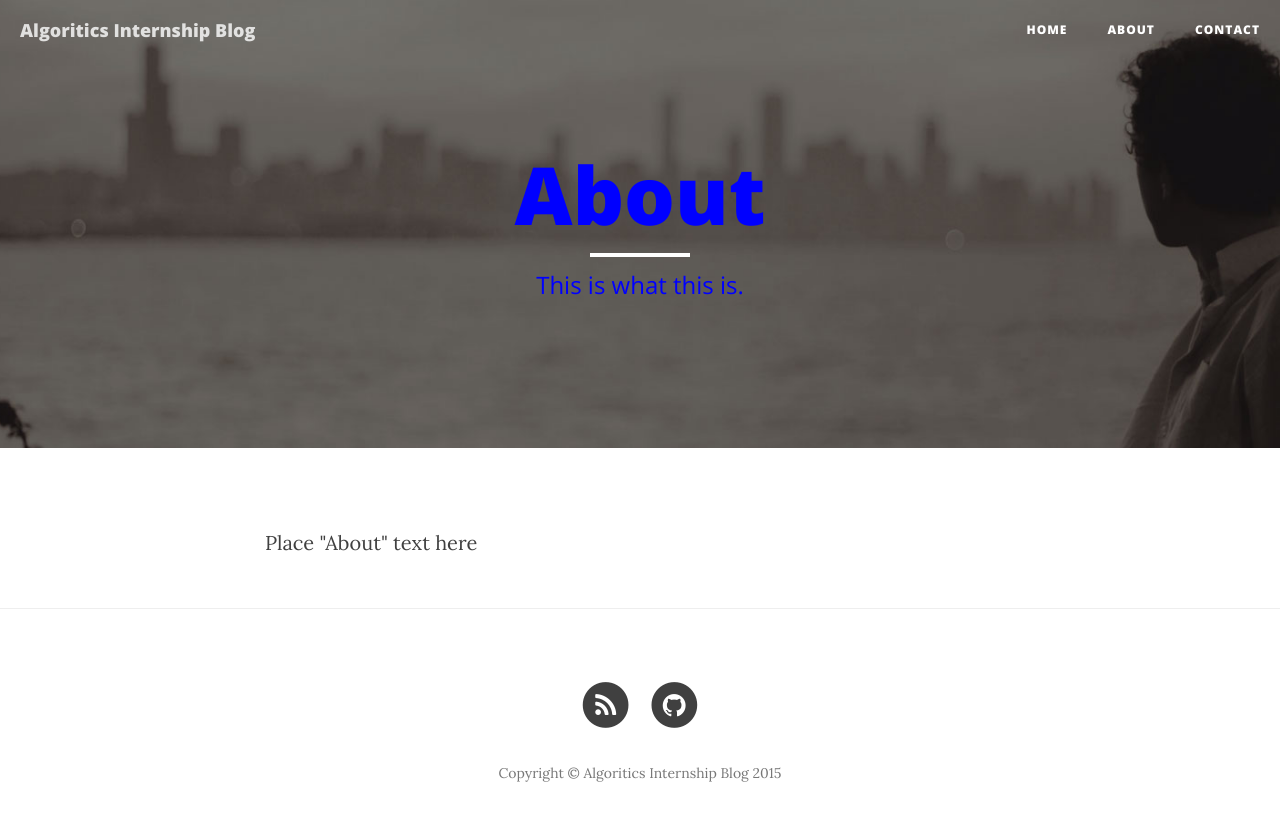
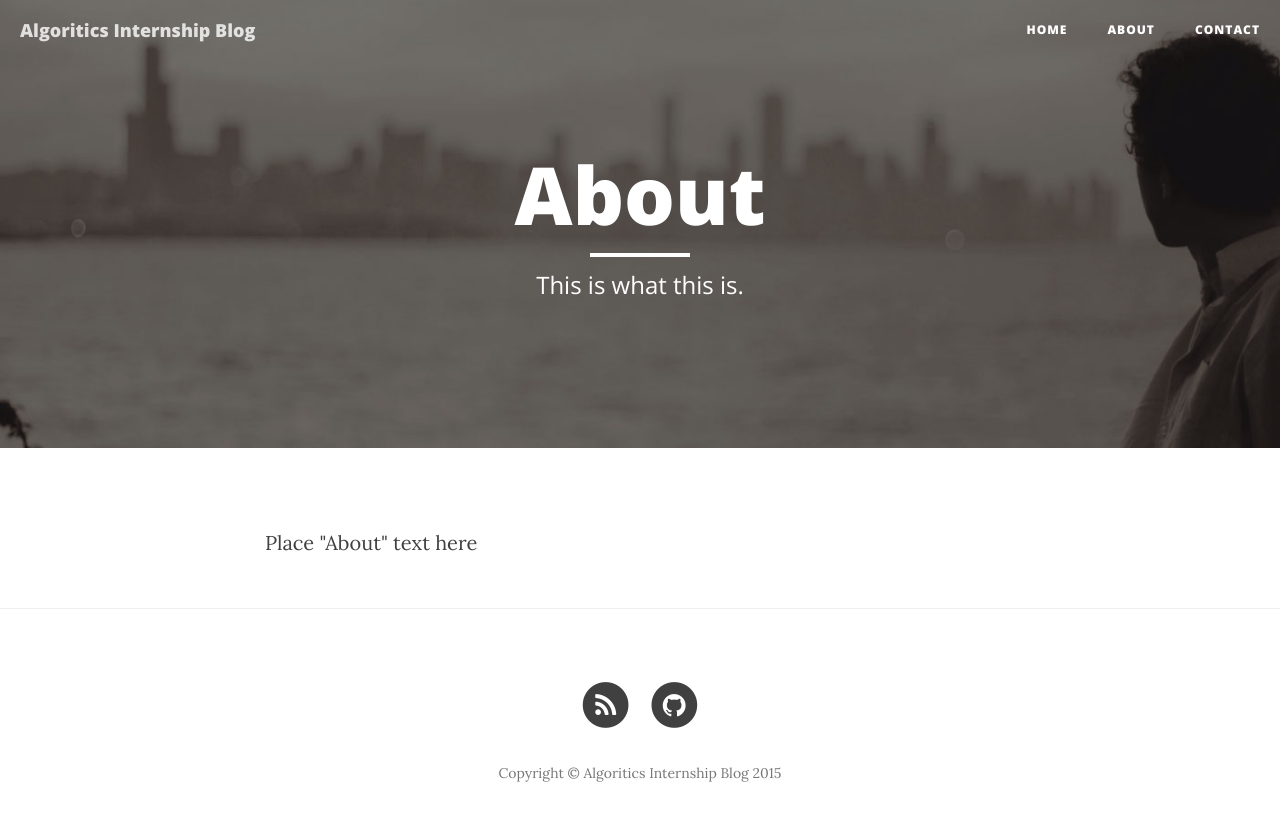
Before and after one commit to Algoritics/blog.algoritics.com, a Jekyll site: the page built from about.html, in a window 1280 px wide. Shown: the top 821 px of the page. Built offline with Jekyll 4.4.1, drawn with Linux system fonts in a browser that asks for light colours; nearby versions of some CDN libraries.

```diff
--- a/_config.yml
+++ b/_config.yml
@@ -1,6 +1,6 @@
 # Site settings
 title: Algoritics Internship Blog
-header-img: img/img2-2.jpg
+header-img: img/logo.jpg
 email: dfranco808@gmail.com
 description: "Website being built for my summer internship"
 baseurl: ""
--- a/css/clean-blog.css
+++ b/css/clean-blog.css
@@ -141,7 +141,7 @@
 .intro-header .post-heading,
 .intro-header .page-heading {
   padding: 100px 0 50px;
-  color: blue;
+  color: white;
 }
 @media only screen and (min-width: 768px) {
   .intro-header .site-heading,
```
Also changed, not shown: img/logo.jpg (added), img/logo.png (added), 1 other file.
